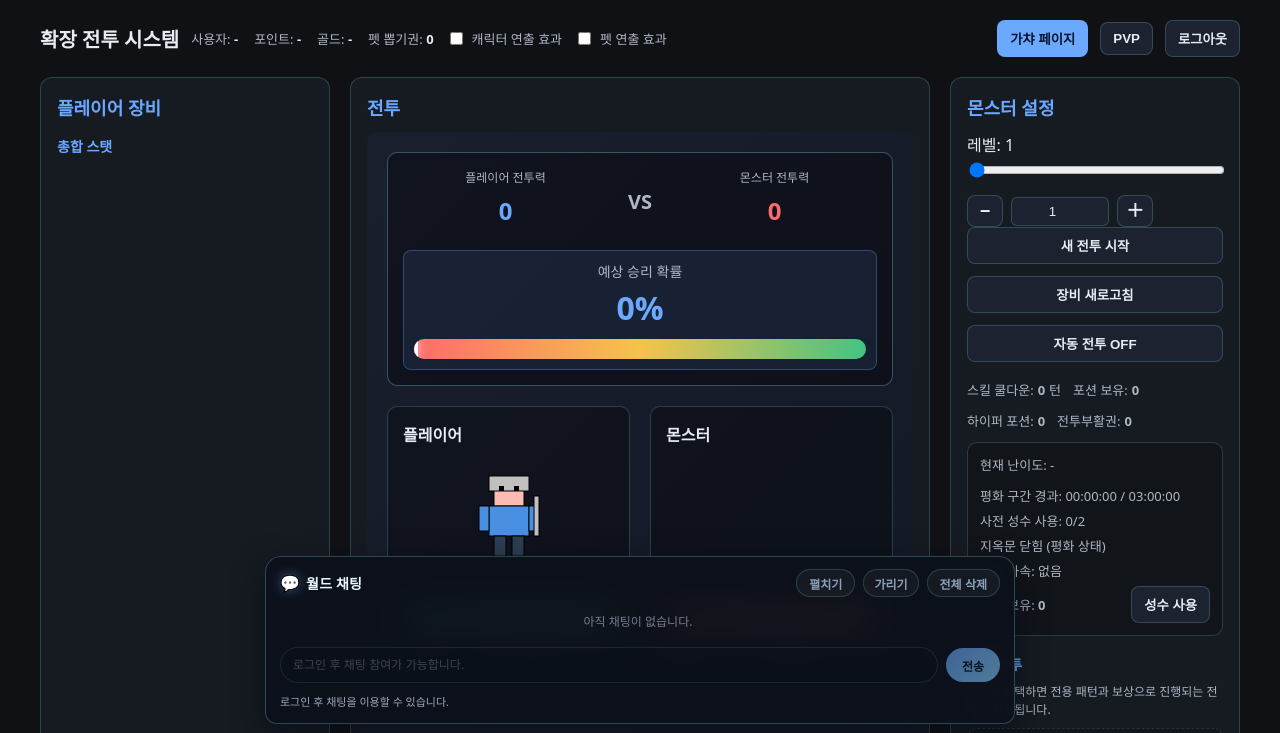
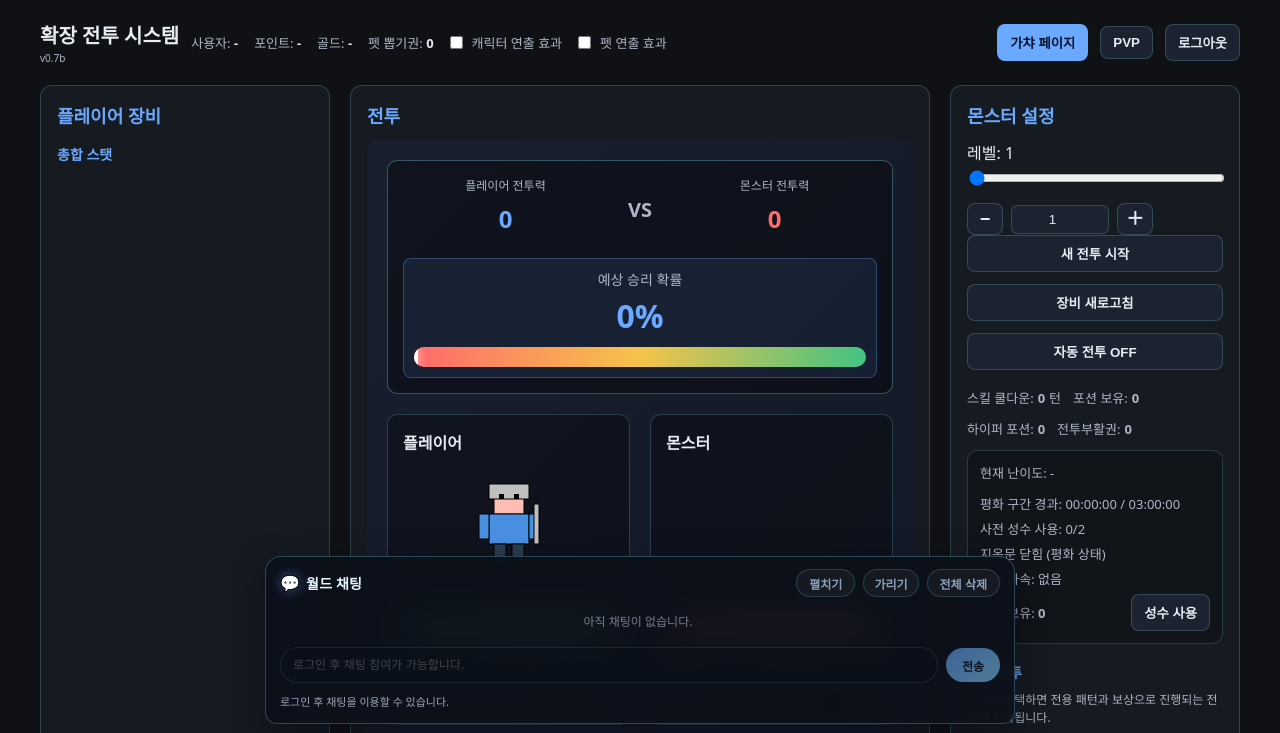
Before and after one commit to sionxai/gacha1, a website with bundled scripts: page battle.html in a window 1280 px wide. Shown: the top 733 px of the page. Built offline with nearby package versions, Linux system fonts and the light colour scheme; no server answers.

Commit message:
0.7,b 좌상단 버전표기

```diff
--- a/battle.html
+++ b/battle.html
@@ -38,6 +38,8 @@
         margin: 0;
         font-size: 20px;
       }
+      .title-section { display: flex; flex-direction: column; align-items: flex-start; }
+      .version { font-size: 10px; font-weight: 400; color: var(--muted); margin-top: 2px; }
       .top-bar .muted { color: var(--muted); }
       .top-bar .sep { flex: 1 1 auto; }
       .effect-toggle-group {
@@ -568,7 +570,10 @@
   <body data-page="battle">
     <div class="container">
       <div class="top-bar">
-        <h1>확장 전투 시스템</h1>
+        <div class="title-section">
+          <h1>확장 전투 시스템</h1>
+          <div class="version">v0.7b</div>
+        </div>
         <div class="meta">
           <span class="muted">사용자: <b id="whoamiBattle">-</b></span>
           <span class="muted">포인트: <b id="pointsBattle">-</b></span>
--- a/styles.css
+++ b/styles.css
@@ -100,6 +100,8 @@
       .wrap { max-width: 1100px; margin: 0 auto; padding: 16px; }
       header.top { display:flex; align-items:center; gap: 16px; flex-wrap: wrap; }
       header.top h1 { margin: 0; font-size: 20px; }
+      .title-section { display: flex; flex-direction: column; align-items: flex-start; }
+      .version { font-size: 10px; font-weight: 400; color: var(--muted); margin-top: 2px; }
       header.top .hint { color: var(--muted); }
       .header-quest { position: relative; display: inline-flex; align-items: center; gap: 6px; }
       .header-quest .quest-badge { position: absolute; top: -6px; right: -6px; }
```
Also changed, not shown: index.html (+4 -1 lines), pvp.html (+6 -1 lines).
